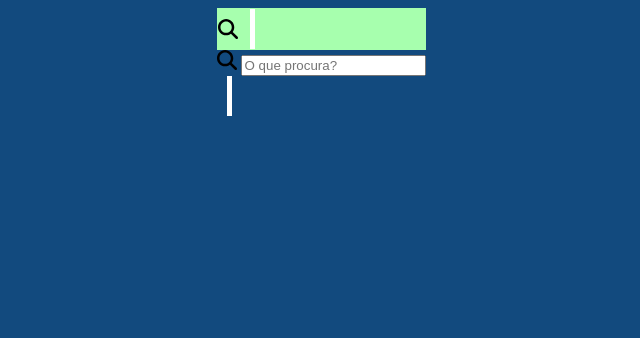
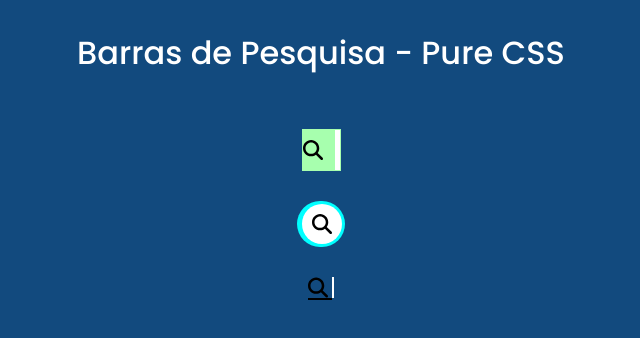
Before and after one commit to souzaslucas/BarrasDePesquisa_CSS, a plain HTML site: page index.html in a window 1280 px wide. Shown: the whole page, without its empty margins (319-959 px from the left). Drawn offline with Linux system fonts and the light colour scheme.

Commit message:
três barras de pesquisas diferentes finalizadas e título adicionado

```diff
--- a/index.html
+++ b/index.html
@@ -7,8 +7,11 @@
     <title>Barra de Pesquisa</title>
     <link rel="stylesheet" href="style.css">
     <link rel="stylesheet" href="style2.css">
+    <link rel="stylesheet" href="style3.css">
 </head>
 <body>
+
+<h1 class="titulo">Barras de Pesquisa - Pure CSS</h1>
 <div class="container">
     <div class="linha">
         <img src="img/search_icon.svg" alt="serach_icon" class="icon_search">
@@ -18,17 +21,27 @@
             <i class="fa-solid fa-xmark"></i>
         </div>
     </div>
+</div>
+<div class="container__2">
     <div class="linha_2">
-        <img src="img/search_icon.svg" alt="serach_icon" class="icon_search">
-        <input type="text" name="buca" placeholder="O que procura?"/>
-        <div class="icon">
+        <input type="text" name="buca" placeholder="O que procura?">
+        <div class="icon--2">
+            <i class="fa fa-search"></i>
+            <img src="img/search_icon.svg" alt="serach_icon" class="icon_search--2">
+            <i class="fa-solid fa-xmark"></i>
+        </div>
+    </div>
+</div>
+<div class="container__3">
+    <div class="linha_3">
+        <img src="img/search_icon.svg" alt="serach_icon" class="icon_search--3">
+        <input type="text" name="buca" placeholder="O que procura?">
+        <div class="icon--3">
             <i class="fa fa-search"></i>
             <i class="fa-solid fa-xmark"></i>
         </div>
     </div>
-
 </div>
-
 
 
 
--- a/style.css
+++ b/style.css
@@ -1,11 +1,21 @@
+@import url('https://fonts.googleapis.com/css2?family=Poppins:wght@100;200;400;500&display=swap');
+
 body{
     background-color: #124a7e;
+    display: grid;
+    grid-gap: 30px;
+    font-family: 'Poppins', sans-serif;
+}
+
+.titulo{
+    text-align: center;
+    font-weight: 500;
+    color: white;
 }
 
 .container{
     display: grid;
     justify-content:center;
-    align-content:initial;
 
 }
 
--- a/style2.css
+++ b/style2.css
@@ -0,0 +1,60 @@
+.container__2{
+    display: grid;
+    justify-content: center;
+}
+
+.linha_2{
+    display: flex;
+    background-color: aqua;
+    border-radius: 100px;
+    border: 2px solid transparent;
+}
+
+
+.linha_2 input{
+    background: transparent;
+    color: #fff;
+    font-weight: 100;
+    font-size: 15px;
+    border: none;
+    padding-right: 0;
+    width: 0;
+    outline: 0;
+    transition: all .8s;
+}
+
+
+.icon_search--2{
+    width: 20px;
+}
+
+.icon--2{
+    display: flex;
+    align-items: center;
+    justify-content: center;
+    width: 40px;
+    height: 40px;
+    margin: 1px;
+    border-radius: 50%;
+    background: #ffffff;
+}
+
+.icon_search--2{
+    opacity: 1;
+    transition: all .8s;
+}
+
+.icon i{
+    position: absolute;
+    color: #ffc400;
+}
+
+
+.icon .fa-xmark {
+    opacity: 0;
+}
+
+.container__2:hover input, input:focus, input:not(:placeholder-shown) {
+    width: 300px;
+    padding-left: 10px;
+}
--- /dev/null
+++ b/style3.css
@@ -0,0 +1,47 @@
+.container__3{
+    display: grid;
+}
+
+.linha_3{
+    display: flex;
+    justify-content: center;
+    align-items: stretch;
+}
+
+.linha_3 input{
+    font-size: 15px;
+    font-weight: 300;
+    outline: none;
+    background-color: transparent;
+    border:none;
+    border-bottom: 2px solid rgb(0, 0, 0);
+    color: white;
+    width: 0;
+    padding: 2px;
+    transition: all .8s;
+
+}
+
+.linha_3 input:placeholder-shown{
+    color: aqua;
+}
+
+.icon_search--3{
+    width: 20px;
+    border-bottom: 2px solid black;
+
+}
+
+.icon--3{
+    display: flex;
+    align-items: center;
+    justify-content: center;
+    width: 2px;
+    height: 90%;
+    background: #ffffff;
+}
+
+.container__3:hover input, input:focus, input:not(:placeholder-shown) {
+    width: 300px;
+    padding-left: 8px;
+}
```
